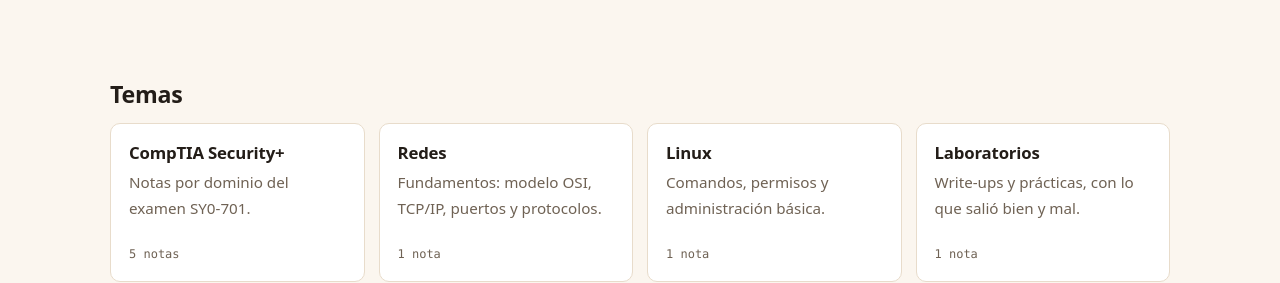
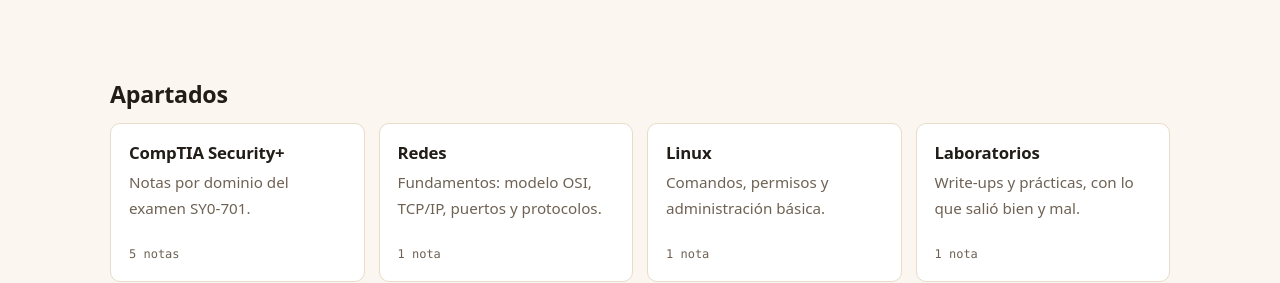
Before and after one commit to feynman72/feynman72.github.io, a Jekyll site: the page built from index.md, in a window 1280 px wide and 1303 px high. Shown: the part 350-633 px from the top of the window. Built offline with Jekyll 4.4.1, drawn with Linux system fonts in a browser that asks for light colours.

Commit message:
Update index.md

```diff
--- a/index.md
+++ b/index.md
@@ -17,7 +17,7 @@ ancho: true
   </div>
 </section>
 
-## Temas
+## Apartados
 
 <div class="cards">
   {% for cat in site.data.categorias %}
```
